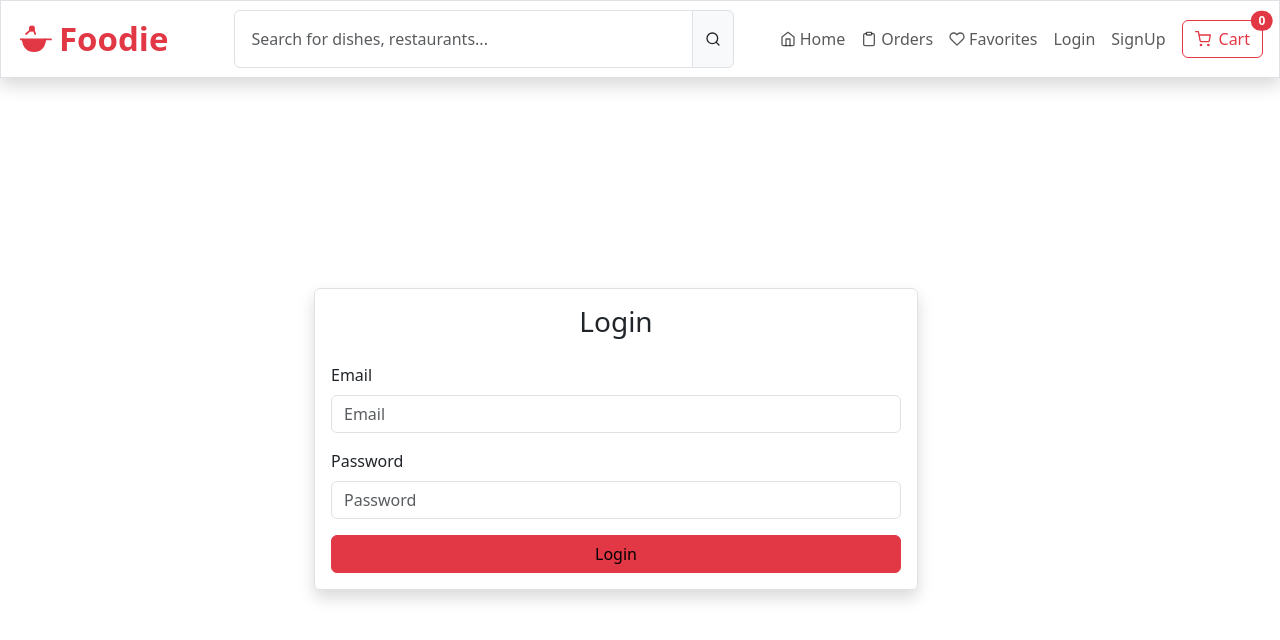
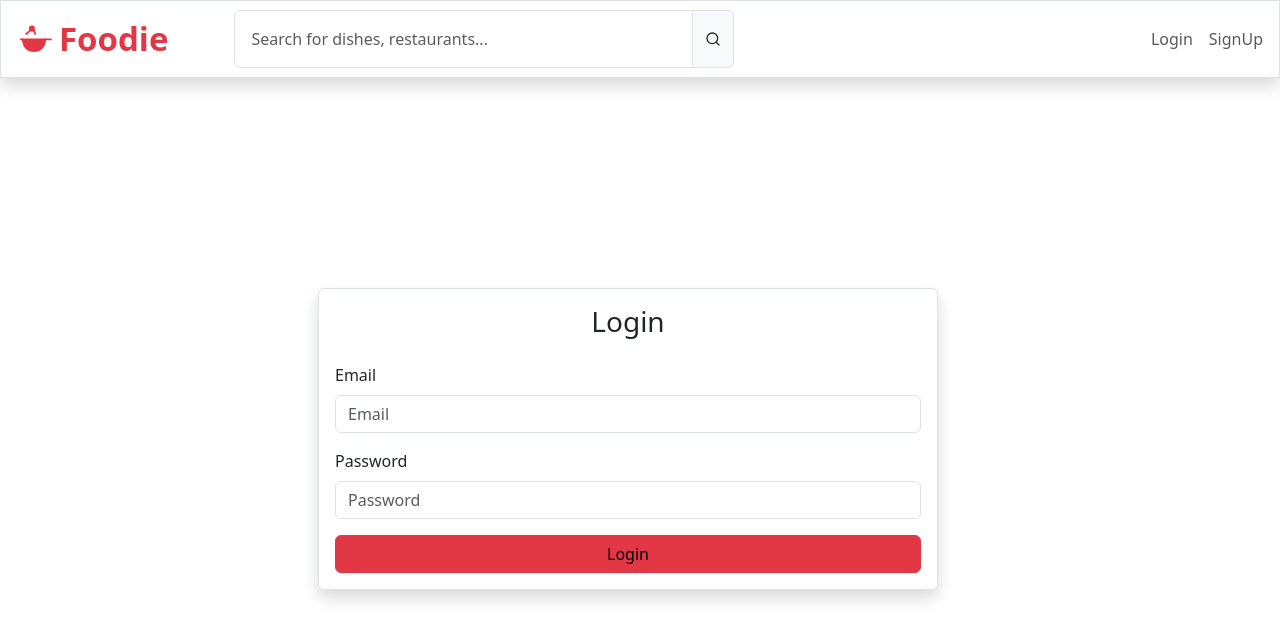
Before and after one commit to kohilaarun/Foodie-app, a React (Vite) app in the folder client/: page /login in a window 1280 px wide. Shown: the top 640 px of the page. Built offline with nearby package versions, Linux system fonts and the light colour scheme.

Commit message:
style change

```diff
--- a/client/src/App.jsx
+++ b/client/src/App.jsx
@@ -17,9 +17,9 @@ function App() {
       <UserProvider>
         <DishProvider>
           <OrderProvider>
-            <div className="d-flex flex-column min-vh-100">
+            <div className="d-flex flex-column min-vh-100 container-fluid">
               <Navigation />
-              <div className="row flex-fill align-items-stretch p-3 g-3">
+              <div className="row flex-fill align-items-stretch p-3 g-3 px-1">
                 <PageContainer>
                   <Routes>
                     <Route path="/" element={<HomePage />} />
--- a/client/src/components/Navigation.jsx
+++ b/client/src/components/Navigation.jsx
@@ -23,8 +23,9 @@ import { css } from "@emotion/react";
 export const Navigation = () => {
   const { cartItems, setShowCart } = useContext(orderContext);
   const { logout, token, user } = useContext(userContext);
+
   return (
-    <div className="border shadow">
+    <div className="row border shadow">
       <Navbar
         bg="white"
         expand="lg"
@@ -54,6 +55,8 @@ export const Navigation = () => {
           </Form>
           <div>
             <Nav className="d-flex  align-items-center">
+              {token ? (
+                <>
                   <Nav.Link
                     as={Link}
                     to="/"
@@ -78,7 +81,7 @@ export const Navigation = () => {
                     <FiHeart />
                     Favorites
                   </Nav.Link>
-              {token ? (
+
                   <Nav.Link
                     as={Link}
                     onClick={(e) => {
@@ -89,6 +92,23 @@ export const Navigation = () => {
                   >
                     Logout
                   </Nav.Link>
+                  <Nav.Link className="d-flex align-items-center gap-1">
+                    <Button
+                      variant="outline-primary"
+                      className=" position-relative rounded gap-2 d-flex align-items-center"
+                      onClick={() => setShowCart(true)}
+                    >
+                      <FiShoppingCart />
+                      <Badge
+                        pill
+                        className="position-absolute top-0 start-100 translate-middle"
+                      >
+                        {cartItems.length}
+                      </Badge>
+                      Cart
+                    </Button>
+                  </Nav.Link>
+                </>
               ) : (
                 <>
                   <Nav.Link
@@ -107,22 +127,6 @@ export const Navigation = () => {
                   </Nav.Link>
                 </>
               )}
-              <Nav.Link className="d-flex align-items-center gap-1">
-                <Button
-                  variant="outline-primary"
-                  className=" position-relative rounded gap-2 d-flex align-items-center"
-                  onClick={() => setShowCart(true)}
-                >
-                  <FiShoppingCart />
-                  <Badge
-                    pill
-                    className="position-absolute top-0 start-100 translate-middle"
-                  >
-                    {cartItems.length}
-                  </Badge>
-                  Cart
-                </Button>
-              </Nav.Link>
 
               {user && (
                 <Nav.Link className="d-flex align-items-center gap-1">
--- a/client/src/components/PageContainer.jsx
+++ b/client/src/components/PageContainer.jsx
@@ -5,7 +5,11 @@ const PageContainer = ({ children }) => {
   const { token } = useContext(userContext);
 
   return (
-    <div className={(token ? "col-xxl-9" : "col-xxl-12") + " row p-3 pb-0"}>
+    <div
+      className={
+        (token ? "col-xxl-9" : "col-xxl-12") + " row px-0 mx-0 p-3 pb-0"
+      }
+    >
       {children}
     </div>
   );
```
Lines whose indentation alone changed are shown as unchanged.
